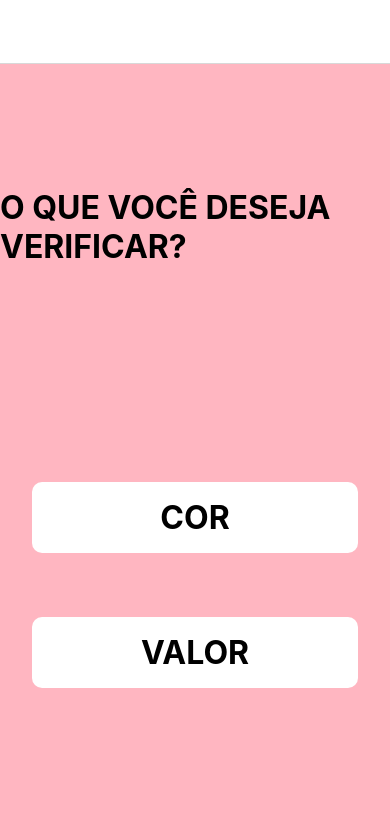
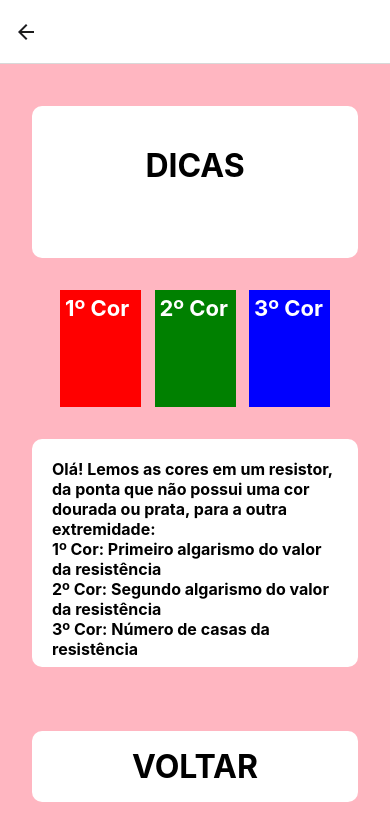
Before and after one commit to DaviMacielCavalcante/projeto-resistores, a React Native app in the folder Resistores-App/: screen /AjudaScreen in a window 390 px wide. Shown: the top 840 px of the page. Built offline with nearby package versions, Linux system fonts and the light colour scheme.

Commit message:
Criação da tela de Ajuda

```diff
--- a/Resistores-App/App.js
+++ b/Resistores-App/App.js
@@ -6,6 +6,7 @@ import InitialScreen from './screens/InitialScreen';
 import ValorNumericoScreen from './screens/ValorNumericoScreen';
 import CorScreen from './screens/CorScreen';
 import ResultadoScreen from './screens/ResultadoScreen';
+import AjudaScreen from './screens/AjudaScreen';
 
 const Tab = createNativeStackNavigator();
 
@@ -18,6 +19,7 @@ export default function App() {
         <Tab.Screen name='ValorNumericoScreen' component={ValorNumericoScreen} options={{headerTitle: ''}}/>
         <Tab.Screen name='CorScreen' component={CorScreen} options={{headerTitle: ''}}/>
         <Tab.Screen name='ResultadoScreen' component={ResultadoScreen} options={{headerTitle: ''}}/>
+        <Tab.Screen name='AjudaScreen' component={AjudaScreen} options={{headerTitle: ''}}/>
       </Tab.Navigator>
     </NavigationContainer>
   );
--- /dev/null
+++ b/Resistores-App/screens/AjudaScreen.js
@@ -0,0 +1,107 @@
+import { View, Text, StyleSheet } from "react-native";
+
+import Cores from "../constants/Cores";
+import Botao from "../components/ui/Botao";
+
+function AjudaScreen({navigation}) {
+
+    function voltarHandler() {
+        navigation.navigate('InitialScreen');
+    }
+
+    return (
+        <View style={styles.rootContainer}>
+            <View style={styles.tituloContainer}>
+                <View style={styles.txtContainer}>
+                    <Text style={styles.txt}>DICAS</Text>
+                </View>
+            </View>
+            <View style={styles.faixasContainer}>
+                <View style={styles.faixaContainer1}>
+                    <Text style={styles.txtEx}>1º Cor</Text>
+                </View>
+                <View style={styles.faixaContainer2}>
+                    <Text style={styles.txtEx}>2º Cor</Text>
+                </View>
+                <View style={styles.faixaContainer3}>
+                        <Text style={styles.txtEx}>3º Cor</Text>
+                </View>
+            </View>
+            <View style={styles.tituloContainer2}>
+                <View style={styles.txtContainer2}>
+                    <Text style={styles.txtExplicacao}>Olá! Lemos as cores em um resistor, da ponta que não possui uma cor dourada ou prata, para a outra extremidade:</Text>
+                    <Text style={styles.txtExplicacao}>1º Cor: Primeiro algarismo do valor da resistência</Text>
+                    <Text style={styles.txtExplicacao}>2º Cor: Segundo algarismo do valor da resistência</Text>
+                    <Text style={styles.txtExplicacao}>3º Cor: Número de casas da resistência</Text>
+                </View>
+            </View>
+            <View>
+                <Botao onPress={voltarHandler}>VOLTAR</Botao>
+            </View>
+        </View>
+    );
+}
+
+const styles = StyleSheet.create({
+    rootContainer: {
+        flex: 1,
+        backgroundColor: '#FFB6C1',
+        paddingVertical: 10,
+    },
+    txtContainer: {
+        alignSelf: 'center',
+        alignItems: 'baseline',
+        padding: 40
+    },
+    txtContainer2: {
+        alignSelf: 'center',
+        alignItems: 'baseline',
+        padding: 20
+    },
+    txt: {
+        fontWeight: 'bold',
+        fontSize: 32
+    },
+    txtEx: {
+        fontWeight: 'bold',
+        fontSize: 22,
+        color: 'white',
+        padding: 5
+    },
+    txtExplicacao: {
+        fontWeight: 'bold',
+        fontSize: 16
+    },
+    tituloContainer: {
+        backgroundColor: 'white',
+        margin: 32,
+        borderRadius: 10,
+        height: '20%'
+    },
+    tituloContainer2: {
+        backgroundColor: 'white',
+        margin: 32,
+        borderRadius: 10,
+        height: '30%'
+    },
+    faixasContainer: {
+        flexDirection: 'row',
+        justifyContent: 'space-between',
+        paddingHorizontal: 60,
+        flex: 1
+    },
+    faixaContainer1: {
+        width: '30%',
+        backgroundColor: Cores.vermelho.cor
+    },
+    faixaContainer2: {
+        width: '30%',
+        backgroundColor: Cores.verde.cor
+    },
+    faixaContainer3: {
+        width: '30%',
+        backgroundColor: Cores.azul.cor
+    }
+});
+
+export default AjudaScreen;
--- a/Resistores-App/screens/InitialScreen.js
+++ b/Resistores-App/screens/InitialScreen.js
@@ -6,6 +6,10 @@ function InitialScreen({navigation}) {
 
     function corHandler() {
         navigation.navigate('CorScreen');
+    }
+
+    function ajudaHandler() {
+        navigation.navigate('AjudaScreen');
     }
 
     function valorHandler() {
@@ -20,6 +24,7 @@ function InitialScreen({navigation}) {
             <View style={styles.contentContainer}>
                 <Botao onPress={corHandler}>COR</Botao>
                 <Botao onPress={valorHandler}>VALOR</Botao>
+                <Botao onPress={ajudaHandler}>Ajuda</Botao>
             </View>
         </View>
     );
```
